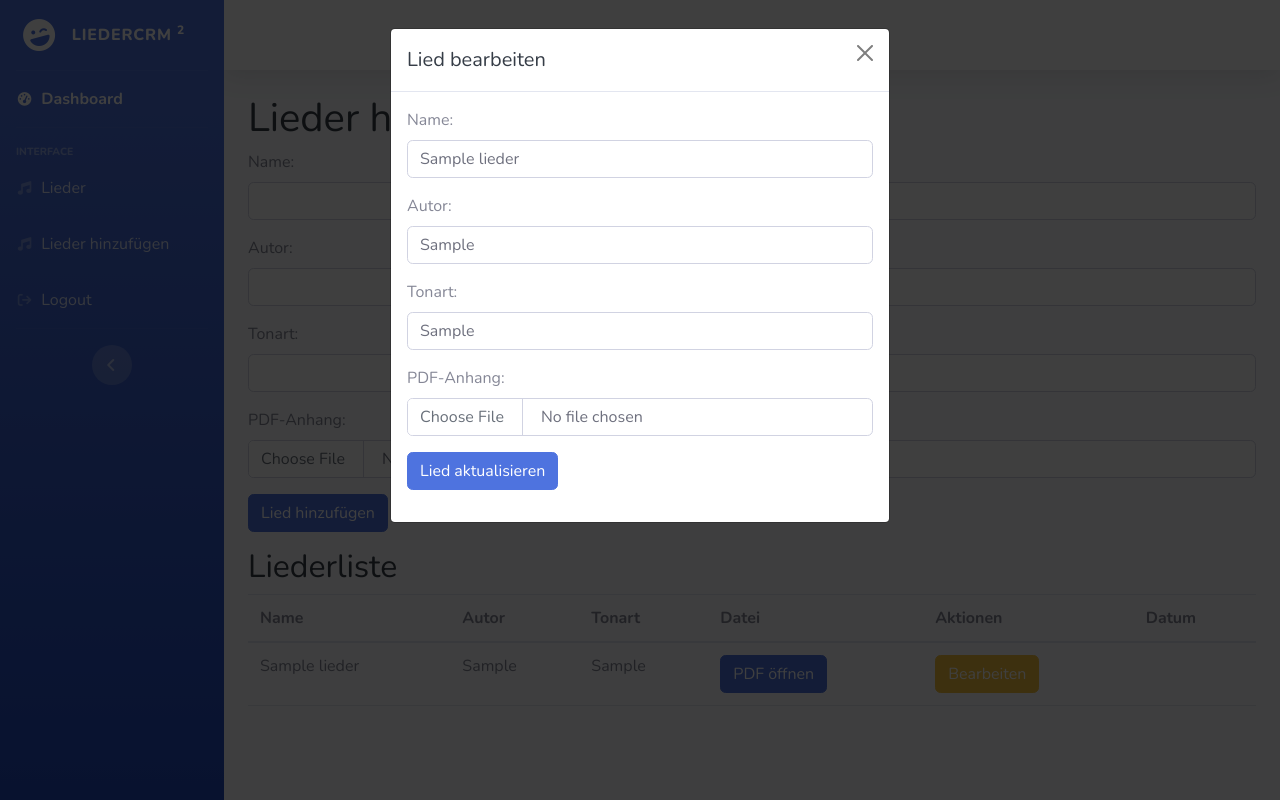
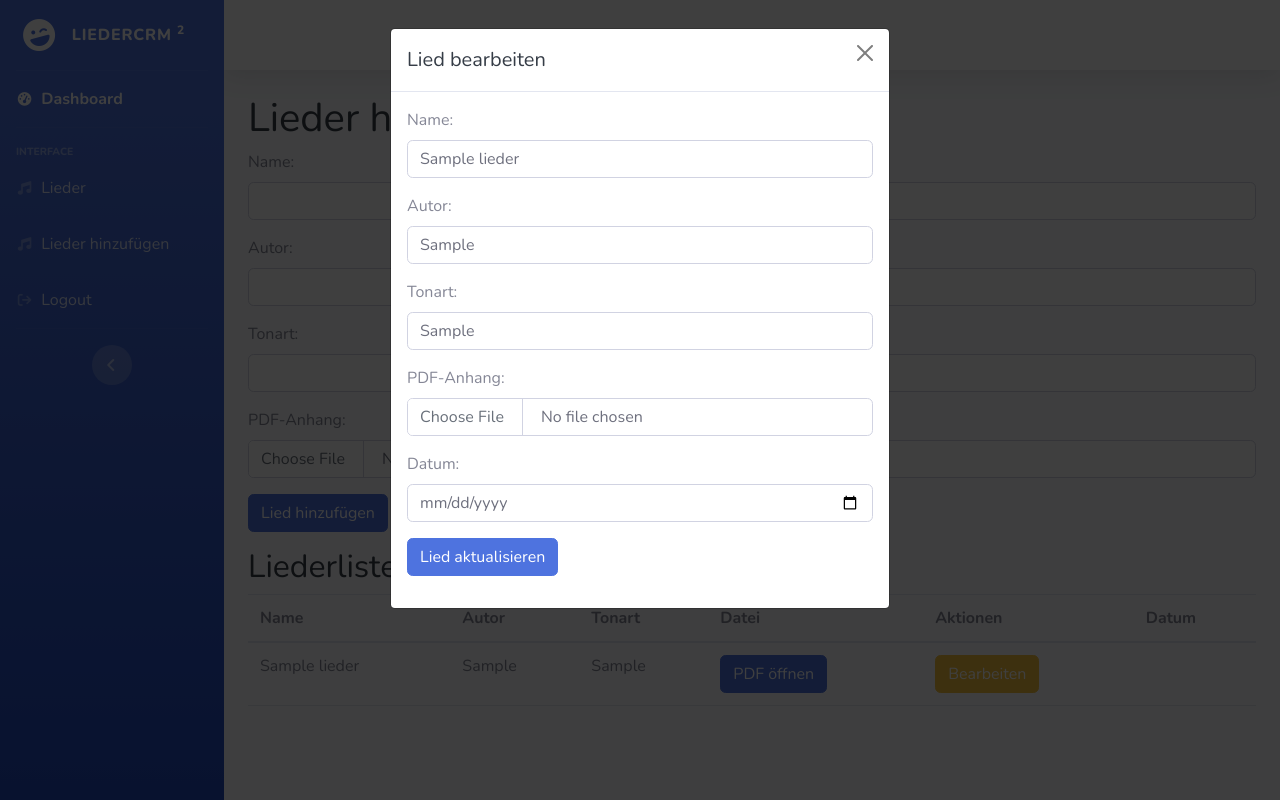
Before and after one commit to pottz91/liedercrm, a PHP site: page /liederadd.php in a window 1280 px wide, after a click on "Bearbeiten". Run offline with PHP 8.4, Linux system fonts and the light colour scheme; the visitor is signed in with stand-in values (Sample User, id 1); tables that the repository leaves empty or names only in its code hold one stand-in row (values such as "Sample post"); data that the repository does not hold is empty; some libraries are stand-ins or nearby versions; some web fonts are replaced.

Commit message:
Update liederadd.php

```diff
--- a/liederadd.php
+++ b/liederadd.php
@@ -56,6 +56,7 @@ if ($_SERVER["REQUEST_METHOD"] == "POST") {
             $name = $_POST["editName"];
             $autor = $_POST["editAutor"];
             $ton = $_POST["editTon"];
+            $datum = $_POST["editHinzugefuegt_am"];
 
             // Überprüfen, ob ein PDF-Anhang hochgeladen wurde
             if (isset($_FILES['editPdfAttachment']) && $_FILES['editPdfAttachment']['error'] === UPLOAD_ERR_OK) {
@@ -88,7 +89,7 @@ if ($_SERVER["REQUEST_METHOD"] == "POST") {
             }
 
             // SQL-Statement zum Aktualisieren des Lieds in der Datenbank
-            $sql = "UPDATE lieder SET name='$name', autor='$autor', ton='$ton', pdf_attachment='$pdf_attachment' WHERE id=$id";
+            $sql = "UPDATE lieder SET name='$name', autor='$autor', ton='$ton', pdf_attachment='$pdf_attachment', hinzugefuegt_am='$datum' WHERE id=$id";
 
             if ($conn->query($sql) === TRUE) {
                 echo "<p>Lied wurde erfolgreich aktualisiert.</p>";
@@ -153,7 +154,7 @@ include 'header.php';
                         <tbody>
                             <?php
                             // SQL-Statement zum Abrufen der Lieder aus der Datenbank mit deutschem Datums- und Uhrzeitformat
-                            $sql = "SELECT id, name, autor, ton, pdf_attachment, DATE_FORMAT(STR_TO_DATE(hinzugefuegt_am, '%Y-%m-%d %H:%i:%s'), '%d.%m.%Y %H:%i') AS hinzugefuegt_am_deutsch FROM lieder";
+                            $sql = "SELECT id, name, autor, ton, pdf_attachment, DATE_FORMAT(STR_TO_DATE(hinzugefuegt_am, '%Y-%m-%d'), '%d.%m.%Y') AS hinzugefuegt_am_deutsch FROM lieder";
                             $result = $conn->query($sql);
 
                             // Überprüfen, ob Zeilen in der Abfrageergebnismenge vorhanden sind
@@ -220,6 +221,11 @@ include 'header.php';
                                             <input type="hidden" id="editPdfAttachmentExisting"
                                                 name="editPdfAttachmentExisting">
                                         </div>
+                                        <div class="mb-3">
+                                            <label for="editDatum" class="form-label">Datum:</label>
+                                            <input type="date" class="form-control" id="editHinzugefuegt_am" name="editHinzugefuegt_am"
+                                                required>
+                                        </div>
                                         <input type="hidden" id="editId" name="editId">
                                         <input type="hidden" name="action" value="edit">
                                         <button type="submit" class="btn btn-primary">Lied aktualisieren</button>
@@ -246,6 +252,7 @@ include 'header.php';
             var autor = button.getAttribute('data-autor');
             var ton = button.getAttribute('data-ton');
             var pdf = button.getAttribute('data-pdf');
+            var datum = button.getAttribute('data-datum')
 
             // Liedinformationen im Modal setzen
             var editForm = document.getElementById('editForm');
@@ -255,6 +262,7 @@ include 'header.php';
             document.getElementById('editAutor').value = autor;
             document.getElementById('editTon').value = ton;
             document.getElementById('editPdfAttachmentExisting').value = pdf;
+            document.getElementById('editEingefuegt_am').value = datum;
         });
     </script>
     </body>
```
